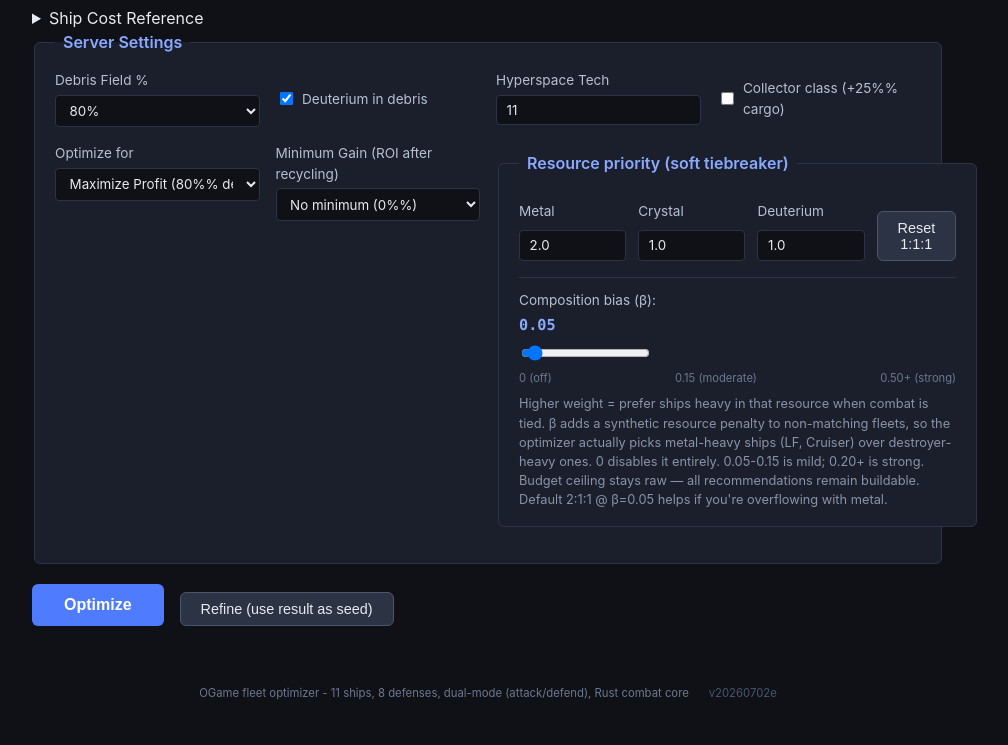
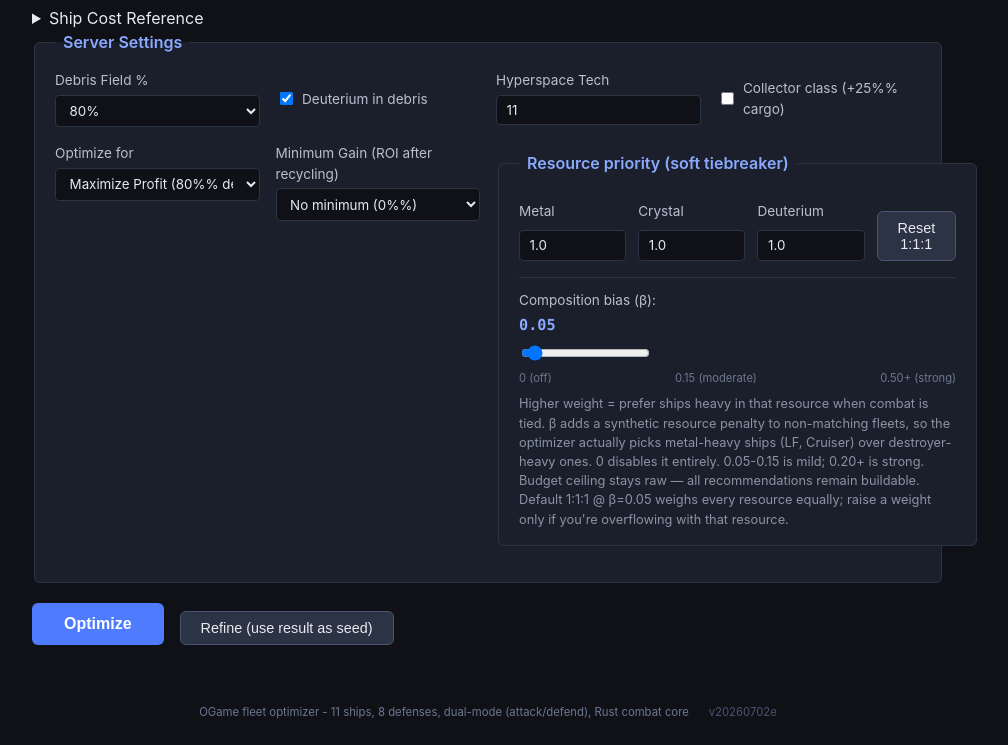
Before and after one commit to peterradzisz/ogame-fleet-optimizer, a Python web app: template python/ogame_optimizer/web/templates/index.html in a window 1280 px wide. Shown: the part 1829-2574 px from the top of the page, without its empty margins (152-1160 px from the left). Before the commit the page ends 2529 px from the top, so only its background shows below. Run offline with Jinja, Linux system fonts and the light colour scheme; the template is opened without the code that fills it, so the values that code supplies are empty.

Commit message:
tune(optimizer): uniform resource_weights (1,1,1) - remove M:2 bias
User directive 'doesn't matter if M/C/D is received'. Default shifted from
(2.0, 1.0, 1.0) to (1.0, 1.0, 1.0) uniformly across schema default, routes
fallback, optimize() signature, LF-share weights (so its cost-share
metric matches the GA's objective), the UI weight_m prefill, and the JS
fallback. cache-bust v=20260829a (4 pins). test_lf_share: 60%-by-count
cost-share 17.6% -> 17.14% (uniform weighting); the only fixture re-pin.
Parity unaffected (test_official_battles passes). Suite 241 green.

```diff
--- a/python/ogame_optimizer/api/schemas.py
+++ b/python/ogame_optimizer/api/schemas.py
@@ -156,7 +156,7 @@ class OptimizeResponse(BaseModel):
     fleet_analysis: Dict[str, Dict] = Field(default_factory=dict)
     defender_fleet_analysis: Dict[str, Dict] = Field(default_factory=dict)
     defender_defense_analysis: Dict[str, Dict] = Field(default_factory=dict)
-    resource_weights: List[float] = Field(default_factory=lambda: [2.0, 1.0, 1.0])
+    resource_weights: List[float] = Field(default_factory=lambda: [1.0, 1.0, 1.0])
     preference_beta: float = 0.05
     fleet_weighted_value: float = 0.0
     resource_preference_penalty: float = 0.0
@@ -187,7 +187,7 @@ class OptimizeResponse(BaseModel):
     win_threshold_met: bool = True
     # Cost-proportional light-fighter share of the recommended fleet, in
     # percent (0-100). Computed server-side in routes.py with the default
-    # resource weights (M:2.0, C:1.0, D:1.0) as lf_weighted_cost /
+    # resource weights (M:1.0, C:1.0, D:1.0) as lf_weighted_cost /
     # total_weighted_cost * 100. 100 = pure-LF fleet, 0 = no LF cost.
     # Default 0.0 keeps old consumers / legacy snapshots safe.
     lf_share: float = 0.0
--- a/python/ogame_optimizer/optimizer/orchestration.py
+++ b/python/ogame_optimizer/optimizer/orchestration.py
@@ -1034,7 +1034,7 @@ def optimize(
     # accepts fleets whose actual ROI >= this threshold.
     min_gain_pct: float = 0.0,
     hyperspace_tech: int = 11,
-    resource_weights: tuple[float, float, float] = (2.0, 1.0, 1.0),
+    resource_weights: tuple[float, float, float] = (1.0, 1.0, 1.0),
     preference_beta: float = 0.05,
     collector_class: bool = False,
     base_fleet: Optional[Dict[str, int]] = None,
--- a/python/ogame_optimizer/web/static/app.js
+++ b/python/ogame_optimizer/web/static/app.js
@@ -141,7 +141,7 @@
         hyperspace_tech: parseInt((document.getElementById('hyperspace_tech')||{value:'0'}).value || '0'),
         collector_class: document.getElementById('collector_class') ? document.getElementById('collector_class').checked : false,
         resource_weights: [
-          parseFloat((document.getElementById('weight_m')||{value:'2.0'}).value || '2.0'),
+          parseFloat((document.getElementById('weight_m')||{value:'1.0'}).value || '1.0'),
           parseFloat((document.getElementById('weight_c')||{value:'1.0'}).value || '1.0'),
           parseFloat((document.getElementById('weight_d')||{value:'1.0'}).value || '1.0'),
         ],
--- a/python/ogame_optimizer/web/templates/index.html
+++ b/python/ogame_optimizer/web/templates/index.html
@@ -254,7 +254,7 @@ Large Shield Dome / 1"></textarea>
         <legend>Resource priority (soft tiebreaker)</legend>
         <div class="resource-weights-row">
           <label class="resource-weight-label">Metal
-            <input type="number" id="weight_m" min="0" max="10" step="0.1" value="2.0">
+            <input type="number" id="weight_m" min="0" max="10" step="0.1" value="1.0">
           </label>
           <label class="resource-weight-label">Crystal
             <input type="number" id="weight_c" min="0" max="10" step="0.1" value="1.0">
@@ -280,7 +280,7 @@ Large Shield Dome / 1"></textarea>
           Higher weight = prefer ships heavy in that resource when combat is tied.
           β adds a synthetic resource penalty to non-matching fleets, so the optimizer actually picks metal-heavy ships (LF, Cruiser) over destroyer-heavy ones. 0 disables it entirely. 0.05-0.15 is mild; 0.20+ is strong.
           Budget ceiling stays raw — all recommendations remain buildable.
-          Default 2:1:1 @ β=0.05 helps if you're overflowing with metal.
+          Default 1:1:1 @ β=0.05 weighs every resource equally; raise a weight only if you're overflowing with that resource.
         </p>
       </fieldset>
     </div>
@@ -352,5 +352,5 @@ Large Shield Dome / 1"></textarea>
 {% endblock %}
 
 {% block scripts %}
-<script src="/static/app.js?v=20260828a"></script>
+<script src="/static/app.js?v=20260829a"></script>
 {% endblock %}
--- a/python_tests/test_fleet_alternatives.py
+++ b/python_tests/test_fleet_alternatives.py
@@ -277,7 +277,7 @@ def test_alternatives_pairwise_diversity(alt_result):
 
 def test_ui_wiring_strings_alternatives(client):
     index = client.get("/").text
-    for needle in ("alt-pills", "include_alternatives", "v=20260828a"):
+    for needle in ("alt-pills", "include_alternatives", "v=20260829a"):
         assert needle in index, needle
     js = client.get("/static/app.js").text
     for needle in (
--- a/python_tests/test_ui_costs_kills.py
+++ b/python_tests/test_ui_costs_kills.py
@@ -247,7 +247,7 @@ def test_ui_strings_costs_kills_transparency(client):
     assert "Fleet Cost (M/C/D)" in js
     assert "Additions Cost (M/C/D)" in js
     index = client.get("/").text
-    assert "v=20260828a" in index  # cache-bust bumped with LF-share banner
+    assert "v=20260829a" in index  # cache-bust bumped with uniform 1:1:1 weights
     assert "ship-cost-chart" in index  # M/C/D column chart container
     assert "buildShipCostChart" in js  # chart builder ships in app.js
     assert "scc-bar" in js  # chart bar elements
--- a/python_tests/test_win_banner.py
+++ b/python_tests/test_win_banner.py
@@ -89,7 +89,7 @@ def test_ui_wiring_win_banner(client):
     index = client.get("/").text
     assert 'id="win-threshold-banner"' in index
     assert 'class="win-banner hidden"' in index
-    assert "v=20260828a" in index  # cache-bust bumped (now: LF-share banner)
+    assert "v=20260829a" in index  # cache-bust bumped (uniform 1:1:1 weights)
 
     js = client.get("/static/app.js").text
     assert "data.win_threshold_met === false" in js  # strict guard: only === false shows
```
Also changed, not shown: python/ogame_optimizer/api/routes.py (+9 -7 lines), python_tests/test_lf_share.py (+6 -5 lines).
